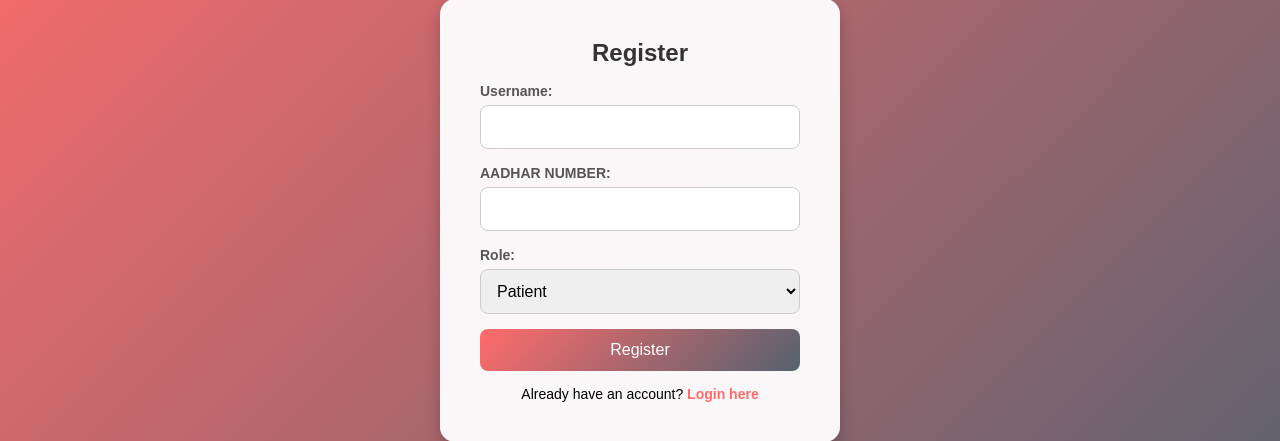
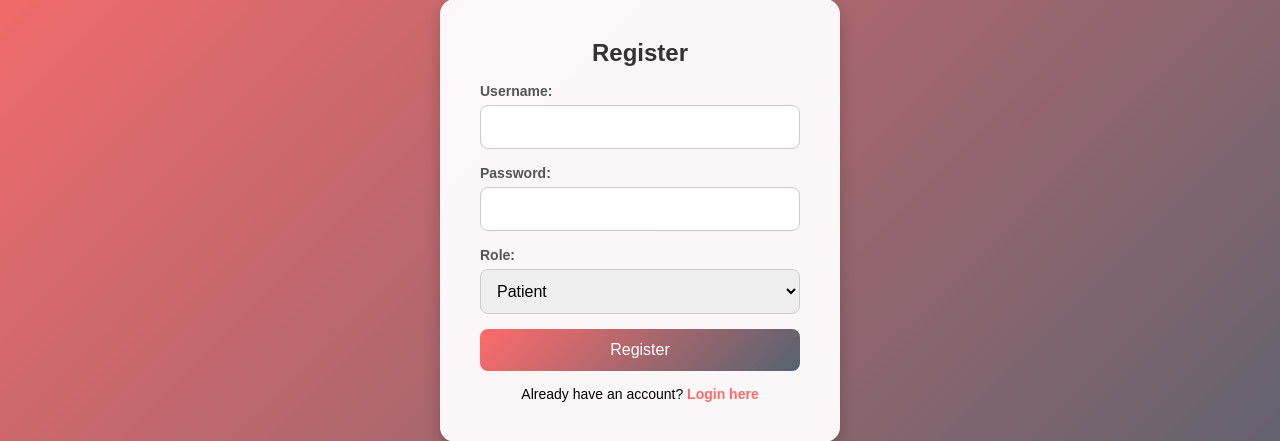
Before and after one commit to BharathiM19/Scorpio_1, a Flask app: page /register in a window 1280 px wide. Shown: the part 180-621 px from the top of the page. Run offline with Flask 3, Linux system fonts and the light colour scheme.

Commit message:
modified registration

```diff
--- a/templates/register.html
+++ b/templates/register.html
@@ -137,9 +137,9 @@
         <input type="text" id="username" name="username" required>
       </div>
 
-      <!-- Aadhar Number Field -->
+      <!-- Password Field -->
       <div class="form-group">
-        <label for="password">AADHAR NUMBER:</label>
+        <label for="password">Password:</label>
         <input type="password" id="password" name="password" required>
       </div>
 
@@ -168,6 +168,14 @@
   </div>
 
   <script>
+    // Generate doctor ID when the form loads
+    document.addEventListener('DOMContentLoaded', function() {
+      // Check if role is already set to doctor (in case of page refresh)
+      if (document.getElementById("role").value === "doctor") {
+        toggleDoctorIdField();
+      }
+    });
+
     function toggleDoctorIdField() {
       var role = document.getElementById("role").value;
       var doctorIdField = document.getElementById("doctorIdField");
```
